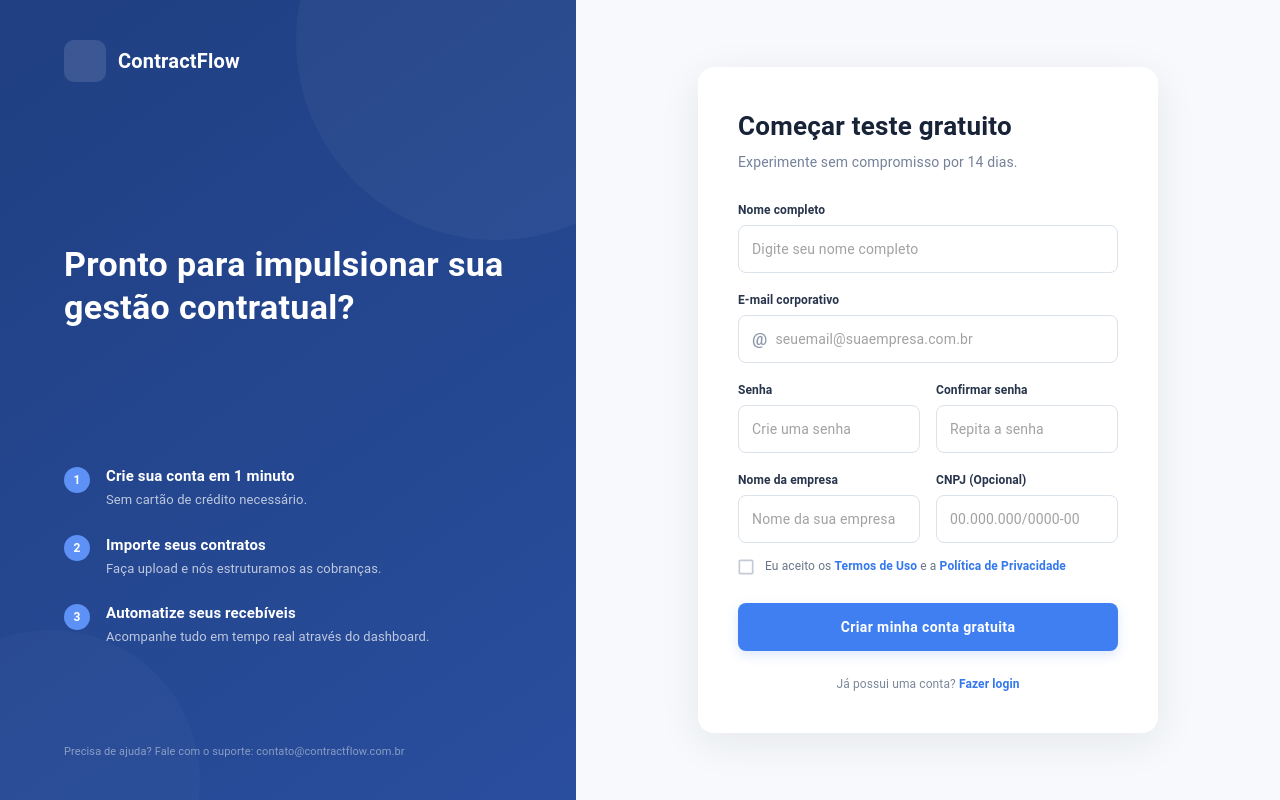
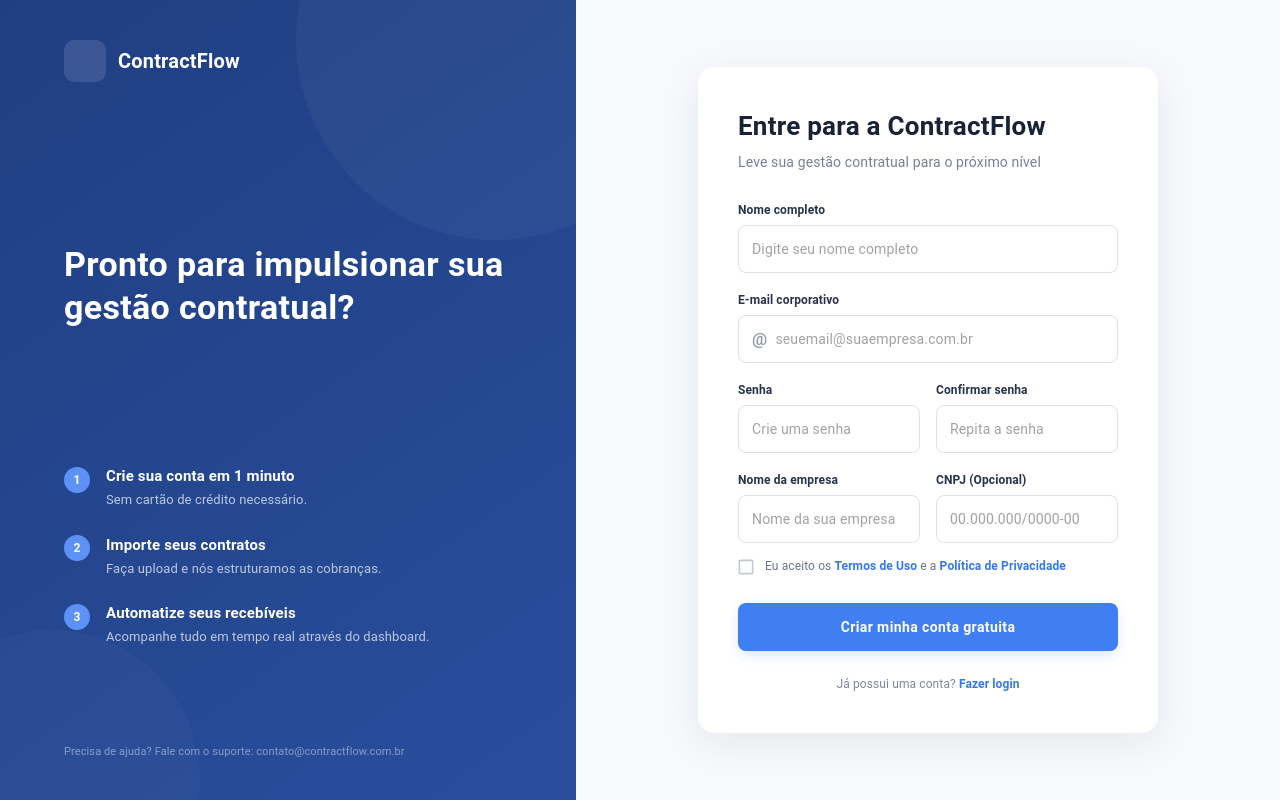
Before and after one commit to GuiBazon/contractflow, a React (Vite) app in the folder web/: page /register in a window 1280 px wide. Built offline with nearby package versions, Linux system fonts and the light colour scheme; some icons are missing.

Commit message:
refactor: atualiza texto da página de cadastro

```diff
--- a/web/src/pages/register/register.jsx
+++ b/web/src/pages/register/register.jsx
@@ -201,9 +201,9 @@ function Register() {
         <Box sx={styles.card}>
           {/* Título */}
           <Box sx={styles.heading}>
-            <Typography sx={styles.title}>Começar teste gratuito</Typography>
+            <Typography sx={styles.title}>Entre para a ContractFlow</Typography>
             <Typography sx={styles.description}>
-              Experimente sem compromisso por 14 dias.
+              Leve sua gestão contratual para o próximo nível
             </Typography>
           </Box>
 
```
